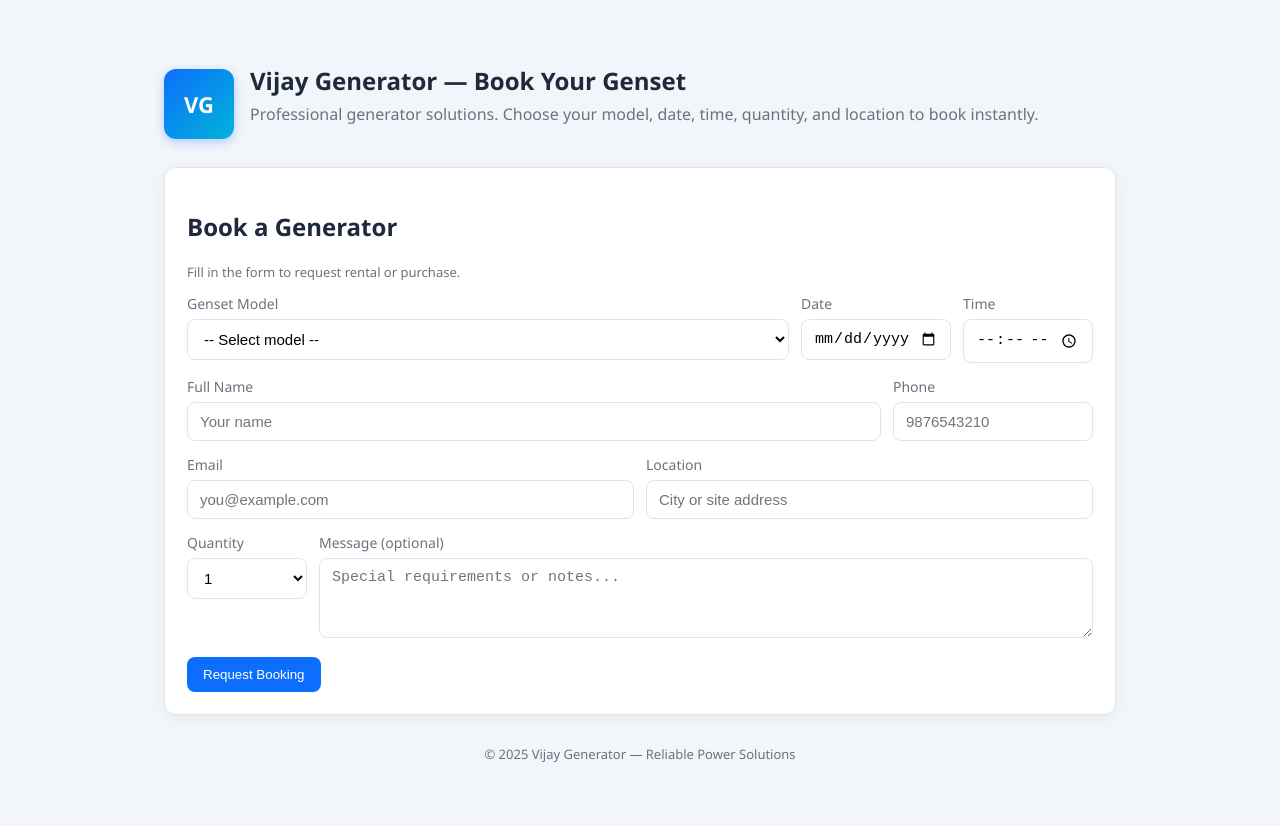
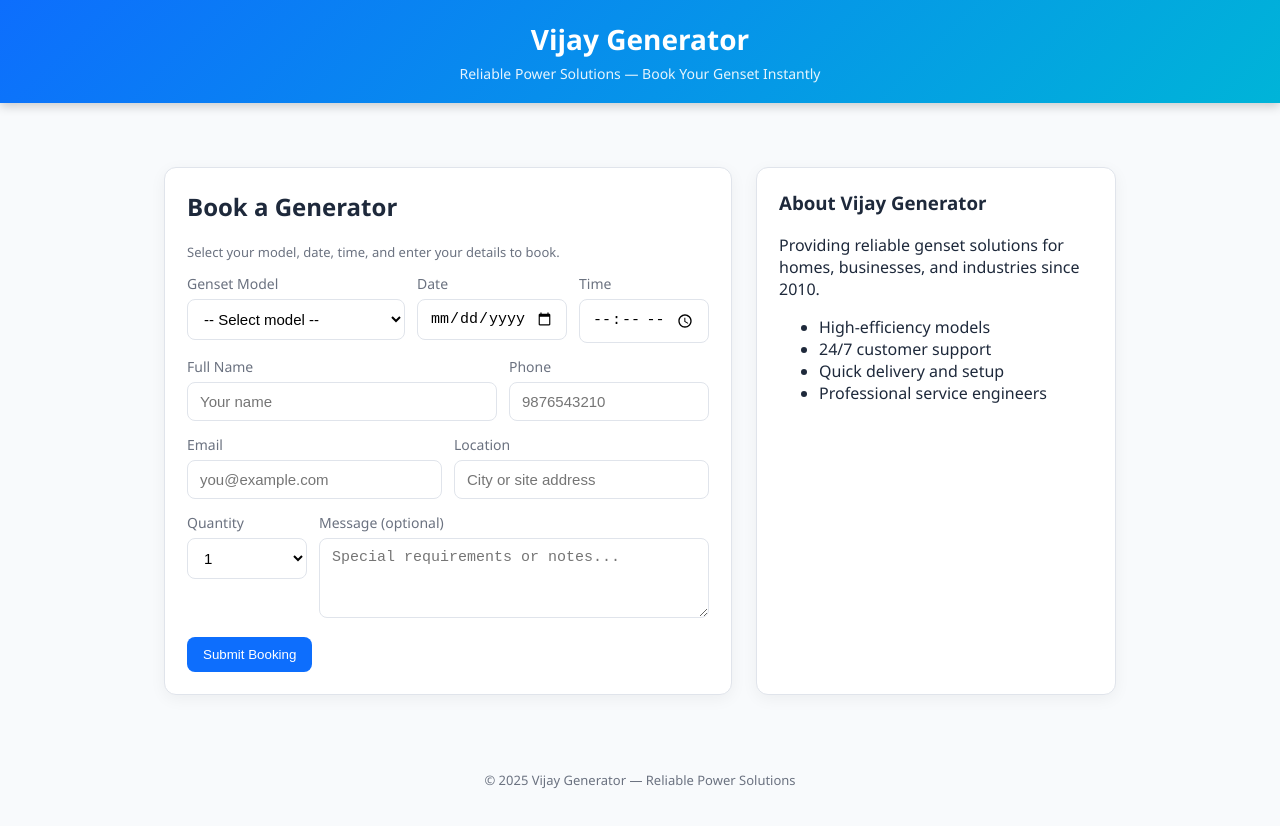
Before and after one commit to Studentcpu/Vijay_generator, a plain HTML site: page index.html in a window 1280 px wide. After the commit the page ends 801 px from the top, so only its background shows below. Drawn offline with Linux system fonts and the light colour scheme.

Commit message:
Update index.html

```diff
--- a/index.html
+++ b/index.html
@@ -3,47 +3,106 @@
 <head>
   <meta charset="utf-8" />
   <meta name="viewport" content="width=device-width,initial-scale=1" />
-  <title>Vijay Generator — Book Your Genset</title>
+  <title>Vijay Generator — Booking Portal</title>
   <style>
-    :root{
+    :root {
       --accent:#0d6efd;
-      --bg:#f2f5fa;
+      --bg:#f8fafc;
       --card:#ffffff;
       --muted:#6b7280;
       --border:#e0e4eb;
     }
-    *{box-sizing:border-box}
-    body{font-family:'Segoe UI',Roboto,'Helvetica Neue',Arial,sans-serif;margin:0;background:var(--bg);color:#1e293b;}
-    .container{max-width:1000px;margin:40px auto;padding:24px}
-    header{display:flex;align-items:center;gap:16px;margin-bottom:24px}
-    .logo{width:70px;height:70px;border-radius:12px;background:linear-gradient(135deg,var(--accent),#00b4d8);display:flex;align-items:center;justify-content:center;color:#fff;font-weight:700;font-size:22px;box-shadow:0 3px 10px rgba(13,110,253,0.3)}
-    h1{margin:0;font-size:24px}
-    p.lead{color:var(--muted);margin:6px 0 18px}
-    .card{background:var(--card);border-radius:12px;padding:22px;box-shadow:0 4px 16px rgba(0,0,0,0.05);border:1px solid var(--border)}
-    label{font-size:14px;color:var(--muted);display:block;margin-bottom:6px}
-    input, select, textarea{width:100%;padding:10px 12px;border-radius:8px;border:1px solid var(--border);background:#fff;font-size:15px}
-    textarea{min-height:80px;resize:vertical}
-    .row{display:flex;gap:12px;margin-bottom:14px;flex-wrap:wrap}
-    button.primary{background:var(--accent);color:#fff;padding:10px 16px;border-radius:8px;border:none;font-weight:500;cursor:pointer;transition:background 0.3s}
-    button.primary:hover{background:#0b5ed7}
-    .small{font-size:13px;color:var(--muted)}
-    @media(max-width:880px){.container{padding:16px}}
+    * { box-sizing:border-box; }
+    body {
+      font-family:'Segoe UI',Roboto,'Helvetica Neue',Arial,sans-serif;
+      margin:0;
+      background:var(--bg);
+      color:#1e293b;
+    }
+    header {
+      background:linear-gradient(135deg,var(--accent),#00b4d8);
+      color:#fff;
+      padding:20px 0;
+      text-align:center;
+      box-shadow:0 3px 10px rgba(0,0,0,0.2);
+    }
+    header h1 { margin:0; font-size:28px; }
+    header p { margin:6px 0 0; font-size:14px; opacity:0.9; }
+
+    .container { max-width:1000px; margin:40px auto; padding:24px; }
+    .grid { display:grid; grid-template-columns:1fr 360px; gap:24px; }
+    .card {
+      background:var(--card);
+      border-radius:12px;
+      padding:22px;
+      box-shadow:0 4px 16px rgba(0,0,0,0.05);
+      border:1px solid var(--border);
+    }
+
+    label { font-size:14px; color:var(--muted); display:block; margin-bottom:6px; }
+    input, select, textarea {
+      width:100%;
+      padding:10px 12px;
+      border-radius:8px;
+      border:1px solid var(--border);
+      background:#fff;
+      font-size:15px;
+    }
+    textarea { min-height:80px; resize:vertical; }
+
+    .row { display:flex; gap:12px; margin-bottom:14px; flex-wrap:wrap; }
+    button.primary {
+      background:var(--accent);
+      color:#fff;
+      padding:10px 16px;
+      border-radius:8px;
+      border:none;
+      font-weight:500;
+      cursor:pointer;
+      transition:background 0.3s;
+    }
+    button.primary:hover { background:#0b5ed7; }
+    .small { font-size:13px; color:var(--muted); }
+
+    .success, .error {
+      padding:10px;
+      border-radius:8px;
+      margin-bottom:12px;
+      font-size:14px;
+      display:none;
+    }
+    .success { background:#ecfdf5; color:#065f46; }
+    .error { background:#fee2e2; color:#991b1b; }
+
+    footer {
+      text-align:center;
+      margin-top:40px;
+      padding:12px;
+      color:var(--muted);
+      font-size:13px;
+    }
+
+    @media(max-width:880px) {
+      .grid { grid-template-columns:1fr; }
+      .container { padding:16px; }
+    }
   </style>
 </head>
 <body>
-  <div class="container">
+
   <header>
-      <div class="logo">VG</div>
-      <div>
-        <h1>Vijay Generator — Book Your Genset</h1>
-        <p class="lead">Professional generator solutions. Choose your model, date, time, quantity, and location to book instantly.</p>
-      </div>
+    <h1>Vijay Generator</h1>
+    <p>Reliable Power Solutions — Book Your Genset Instantly</p>
   </header>
 
-    <main class="card">
-      <h2>Book a Generator</h2>
-      <p class="small">Fill in the form to request rental or purchase.</p>
-      <div id="msg" style="display:none;background:#ecfdf5;color:#065f46;padding:8px;border-radius:8px;margin-bottom:12px;font-size:14px"></div>
+  <div class="container">
+    <main class="grid">
+      <section class="card">
+        <h2 style="margin-top:0">Book a Generator</h2>
+        <p class="small">Select your model, date, time, and enter your details to book.</p>
+
+        <div id="successMsg" class="success"></div>
+        <div id="errorMsg" class="error"></div>
 
         <form id="bookingForm" autocomplete="off">
           <div class="row">
@@ -106,58 +165,72 @@
             </div>
           </div>
 
-        <div style="margin-top:10px">
-          <button type="submit" class="primary">Request Booking</button>
+          <button type="submit" class="primary">Submit Booking</button>
+        </form>
+      </section>
+
+      <aside class="card">
+        <h3 style="margin-top:0">About Vijay Generator</h3>
+        <p>Providing reliable genset solutions for homes, businesses, and industries since 2010.</p>
+        <ul>
+          <li>High-efficiency models</li>
+          <li>24/7 customer support</li>
+          <li>Quick delivery and setup</li>
+          <li>Professional service engineers</li>
+        </ul>
+      </aside>
+    </main>
   </div>
-      </form>
-    </main>
 
-    <footer style="text-align:center;margin-top:30px;color:var(--muted);font-size:13px">
+  <footer>
     © 2025 Vijay Generator — Reliable Power Solutions
   </footer>
-  </div>
 
   <script>
-    const form = document.getElementById('bookingForm');
-    const msgEl = document.getElementById('msg');
+    const form = document.getElementById("bookingForm");
+    const successMsg = document.getElementById("successMsg");
+    const errorMsg = document.getElementById("errorMsg");
 
-    function showMessage(text, isError=false){
-      msgEl.style.display='block';
-      msgEl.textContent = text;
-      msgEl.style.background = isError ? '#fee2e2' : '#ecfdf5';
-      msgEl.style.color = isError ? '#991b1b' : '#065f46';
-      setTimeout(()=>{msgEl.style.display='none';},5000);
-    }
+    form.addEventListener("submit", async (e) => {
+      e.preventDefault();
+      successMsg.style.display = "none";
+      errorMsg.style.display = "none";
 
-    form.addEventListener('submit', async e => {
-      e.preventDefault();
-      const booking = {
-        model: document.getElementById('model').value,
-        date: document.getElementById('date').value,
-        time: document.getElementById('time').value,
-        name: document.getElementById('name').value,
-        phone: document.getElementById('phone').value,
-        email: document.getElementById('email').value,
-        location: document.getElementById('location').value,
-        qty: document.getElementById('qty').value,
-        message: document.getElementById('msgInput').value
+      const data = {
+        model: document.getElementById("model").value,
+        date: document.getElementById("date").value,
+        time: document.getElementById("time").value,
+        name: document.getElementById("name").value,
+        phone: document.getElementById("phone").value,
+        email: document.getElementById("email").value,
+        location: document.getElementById("location").value,
+        qty: document.getElementById("qty").value,
+        message: document.getElementById("msgInput").value
       };
 
       try {
-        const res = await fetch('https://YOUR_RENDER_URL/book', {
-          method: 'POST',
-          headers: {'Content-Type':'application/json'},
-          body: JSON.stringify(booking)
+        const res = await fetch("https://vijay-generator-server.onrender.com/book", {
+          method: "POST",
+          headers: { "Content-Type": "application/json" },
+          body: JSON.stringify(data)
         });
-        const text = await res.text();
-        if(res.ok) showMessage(text);
-        else showMessage(text, true);
+
+        const result = await res.json();
+
+        if (res.ok) {
+          successMsg.textContent = "✅ Booking submitted successfully!";
+          successMsg.style.display = "block";
           form.reset();
-      } catch(err){
-        showMessage('Failed to submit booking. Check server.', true);
-        console.error(err);
+        } else {
+          errorMsg.textContent = result.error || "Failed to submit booking.";
+          errorMsg.style.display = "block";
+        }
+      } catch (err) {
+        errorMsg.textContent = "Server error. Please try again later.";
+        errorMsg.style.display = "block";
       }
     });
   </script>
+
 </body>
 </html>
```
Lines whose indentation alone changed are shown as unchanged.
